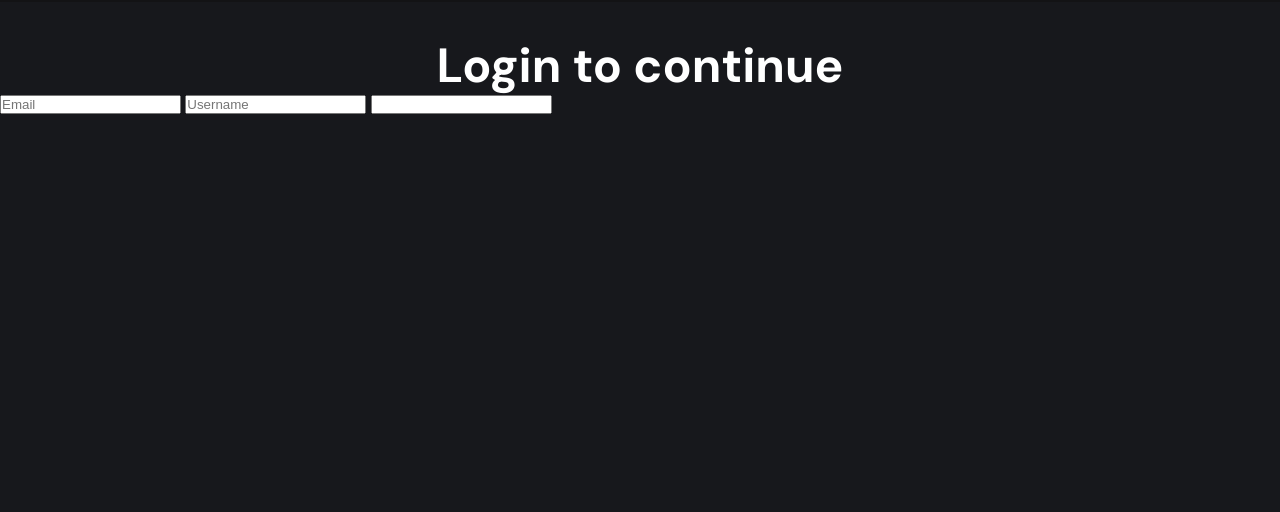
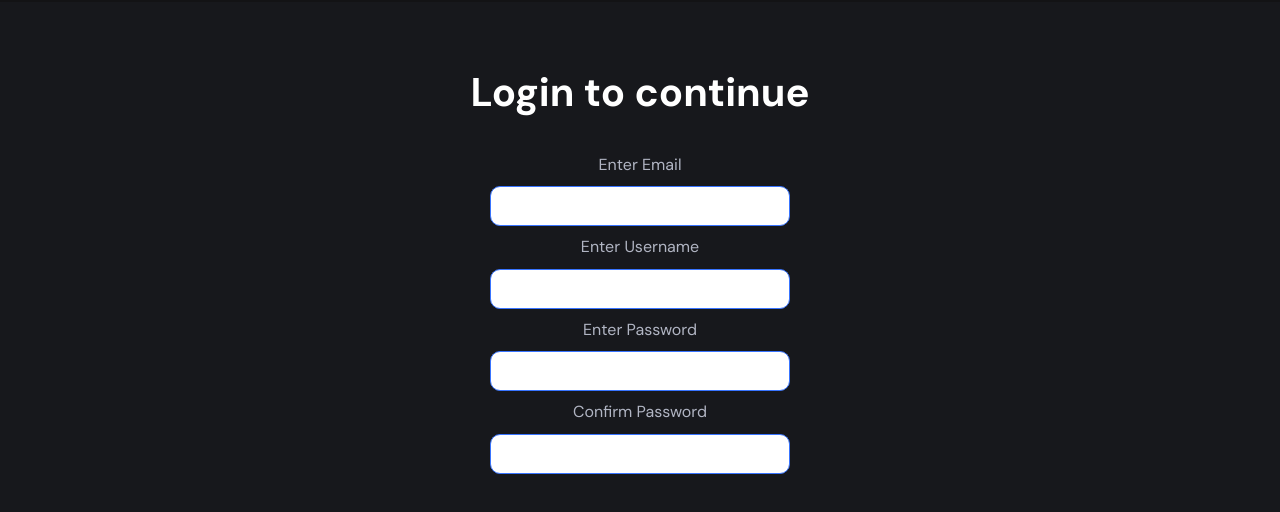
Before and after one commit to DivieDesigns/Smart-Exchange-Main, a plain HTML site: page login.html in a window 1280 px wide. Shown: the part 60-572 px from the top of the page. Drawn offline with nearby package versions, Linux system fonts and the light colour scheme.

Commit message:
Added login page

```diff
--- /dev/null
+++ b/assets/css/login.css
@@ -0,0 +1,29 @@
+input{
+  width: 300px;
+  height: 40px;
+  border-radius: 10px;
+  border-style: solid;
+  border-width: 1px;
+  border-color: var(--blue-crayola);
+  margin-top: 10px;
+  padding-left: 20px;
+  font-size: 13px;
+  font-weight: 600;
+}
+
+div.login-section{
+  display: flex;
+  flex-direction: column;
+  align-items: center;
+  margin-top: 30px;
+}
+
+section.login > h2{
+  margin-top: 30px;
+  font-size: 250%;
+}
+
+p.input-title{
+  margin-top: 10px;
+  align-self: left;
+}
--- a/assets/css/style.css
+++ b/assets/css/style.css
@@ -354,16 +354,18 @@ body.active { overflow: hidden; }
 .nav-toggle-btn.active .line-3 { transform: rotate(-45deg) translate(4px, -5px); }
 
 .navbar {
-  /* position: absolute; */
-  /* top: 100%;
-  left: 0; */
+  position: absolute;
+  top: 100%;
+  left: 0;
   width: 100%;
   height: 100vh;
-  background-color: var(--eerie-black-1);
+  /* background-color: var(--eerie-black-1); */
+  background-color: rgba(15, 13, 15, 0.626);
   max-height: 0;
   overflow: hidden;
   visibility: hidden;
   transition: 0.25s var(--cubic-out);
+  backdrop-filter: blur(6px);
 }
 
 .navbar.active {
--- a/login.html
+++ b/login.html
@@ -16,6 +16,7 @@
     - custom css link
   -->
   <link rel="stylesheet" href="./assets/css/style.css">
+  <link rel="stylesheet" href="./assets/css/login.css">
 
   <!--
     - google font link
@@ -74,15 +75,31 @@
     </div>
   </header>
 
-  <section class="section">
-      <h2 class="h2 sectio-title" style="text-align: center;">Login to continue</h2>
+  <section class="section login">
+      <h2 class="h2 section-title" style="text-align: center;">Login to continue</h2>
       <div class="login-section">
-        <input type="email" placeholder="Email">
-        <input type="username" placeholder="Username">
-        <input type="password" >
+        <p class="input-title">Enter Email</p>
+        <input type="email">
+        <p class="input-title">Enter Username</p>
+        <input type="username">
+        <p class="input-title">Enter Password</p>
+        <input type="password">
+        <p class="input-title">Confirm Password</p>
+        <input type="password">
 
       </div>
   </section>
 
+
+ <!--
+    - custom js link
+  -->
+  <script src="./assets/js/script.js" defer></script>
+
+  <!--
+    - ionicon link
+  -->
+  <script type="module" src="https://unpkg.com/ionicons@5.5.2/dist/ionicons/ionicons.esm.js"></script>
+  <script nomodule src="https://unpkg.com/ionicons@5.5.2/dist/ionicons/ionicons.js"></script>
 </body>
 </html>
```
